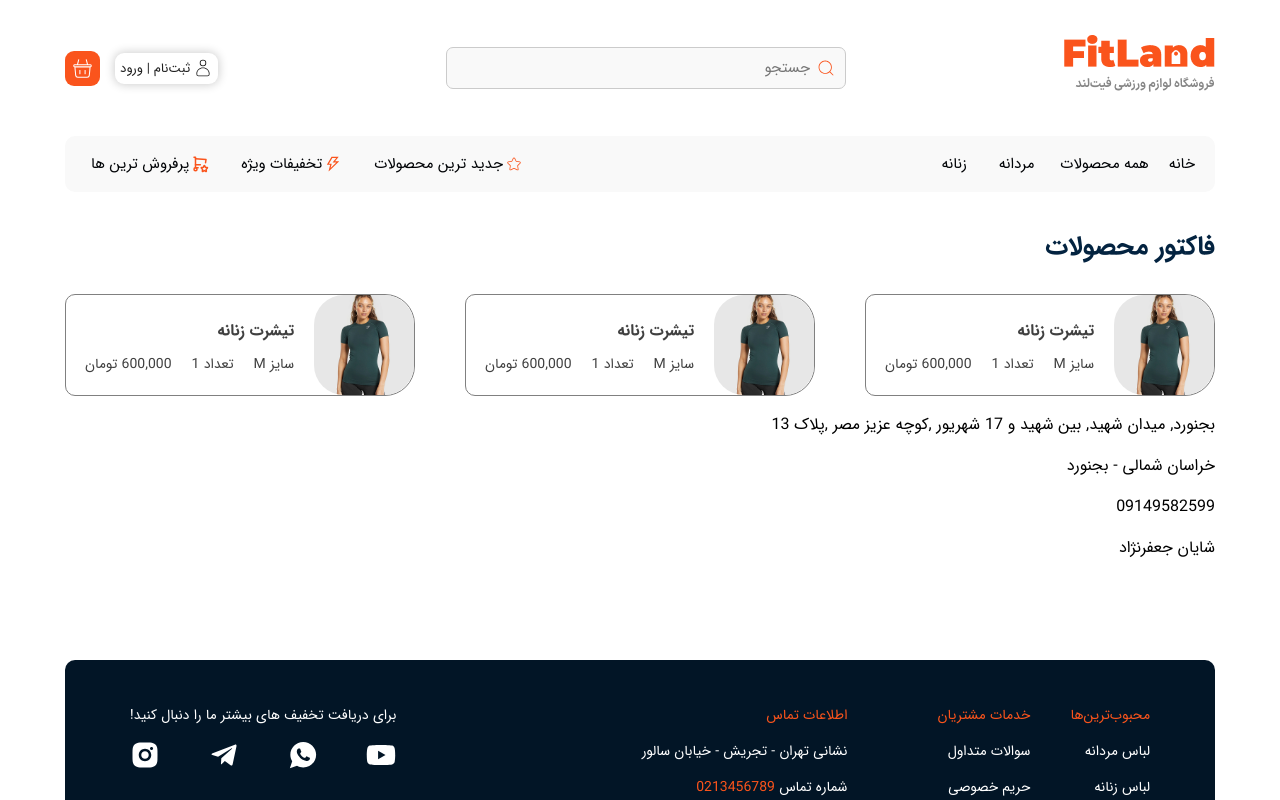
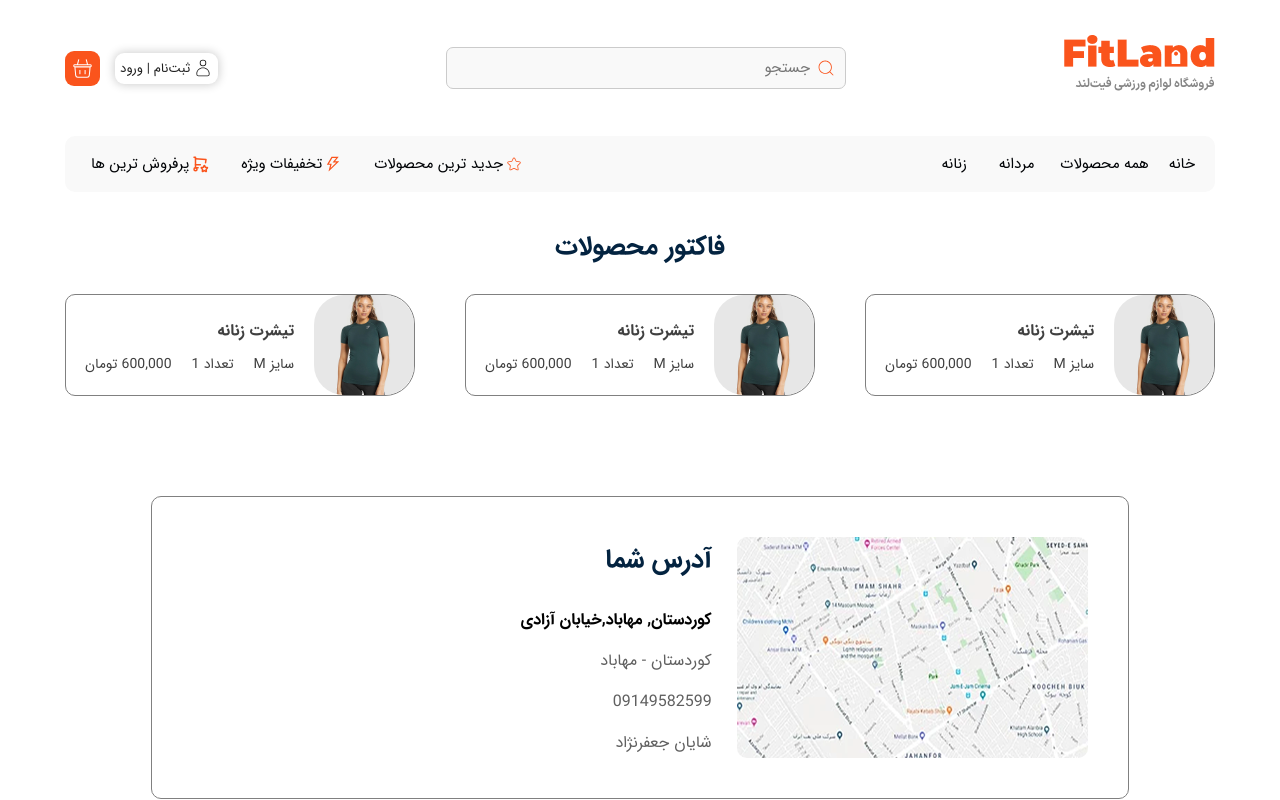
Before and after one commit to NooberThanYall/FitLand, a React (Vite) app: page /Payment in a window 1280 px wide. Shown: the top 800 px of the page. Built offline with nearby package versions, Linux system fonts and the light colour scheme.

Commit message:
set styles for user address

```diff
--- a/src/Components/Cart/Payment/Payment.css
+++ b/src/Components/Cart/Payment/Payment.css
@@ -9,4 +9,60 @@
     color: #032340;
     font-size: 26px;
     font-weight: 700;
+    text-align: center;
 }
+
+.contaienr-user-address{
+    margin-top: 100px;
+    border: 1px solid gray;
+    border-radius: 10px;
+    display: flex;
+    align-items: center;
+    width: 85%;
+    justify-self: center;
+    flex-direction: row;
+    justify-content: space-between;
+    padding: 40px;
+}
+
+.img-map{
+    object-fit: cover;
+    border-radius: 10px;
+}
+
+.title-user-address{
+    color: #032340;
+    font-size: 26px;
+    font-weight: 700;
+    margin-top: 0;
+    width: 100%;
+}
+
+.main-address{
+    color: black;
+    font-size: 16px;
+    font-weight: 700;
+    margin-bottom: 0%;
+}
+
+.users-city{
+    color: #606060;
+    font-size: 16px;
+    margin-bottom: 0%;
+}
+
+.users-phone-number{
+    color: #606060;
+    font-size: 16px;
+    margin-bottom: 0%;
+}
+
+.users-name{
+    color: #606060;
+    font-size: 16px;
+    margin-bottom: 0%;
+}
+
+.container-detail-address{
+    width: 58%;
+}
--- a/src/Components/Cart/Payment/Payment.tsx
+++ b/src/Components/Cart/Payment/Payment.tsx
@@ -9,19 +9,22 @@ export default function Payment() {
 
                 <p className="title-invoice">فاکتور محصولات</p>
                 <div className="container-invoice">
-
                     <CardsInvoice />
                     <CardsInvoice />
                     <CardsInvoice />
-
                 </div>
 
                 <div className="contaienr-user-address">
-                    <p className="main-address">بجنورد, میدان شهید, بین شهید و 17 شهریور ,کوچه عزیز مصر ,پلاک 13 </p>
-                    <p className="users-city">خراسان شمالی - بجنورد</p>
-                    <p className="users-phone-number">09149582599</p>
-                    <p className="users-name">شایان جعفرنژاد</p>
+                    <img src="Imgs/img-map.png" className='img-map' />
+                    <div className="container-detail-address">
+                        <p className="title-user-address">آدرس شما</p>
+                        <p className="main-address">کوردستان, مهاباد,خیابان آزادی</p>
+                        <p className="users-city">کوردستان - مهاباد</p>
+                        <p className="users-phone-number">09149582599</p>
+                        <p className="users-name">شایان جعفرنژاد</p>
+                    </div>
                 </div>
+
             </div>
         </div>
     )
```
Also changed, not shown: public/Imgs/img-map.png (added).
